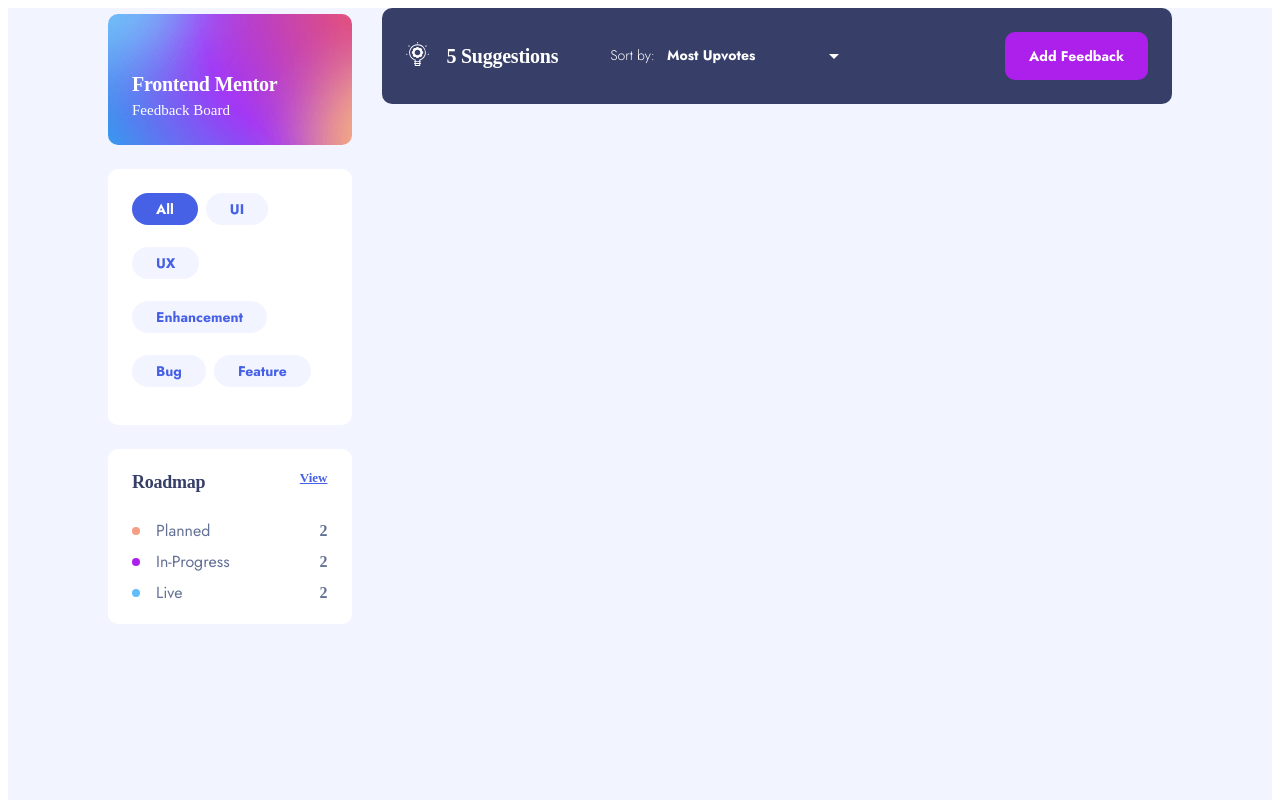
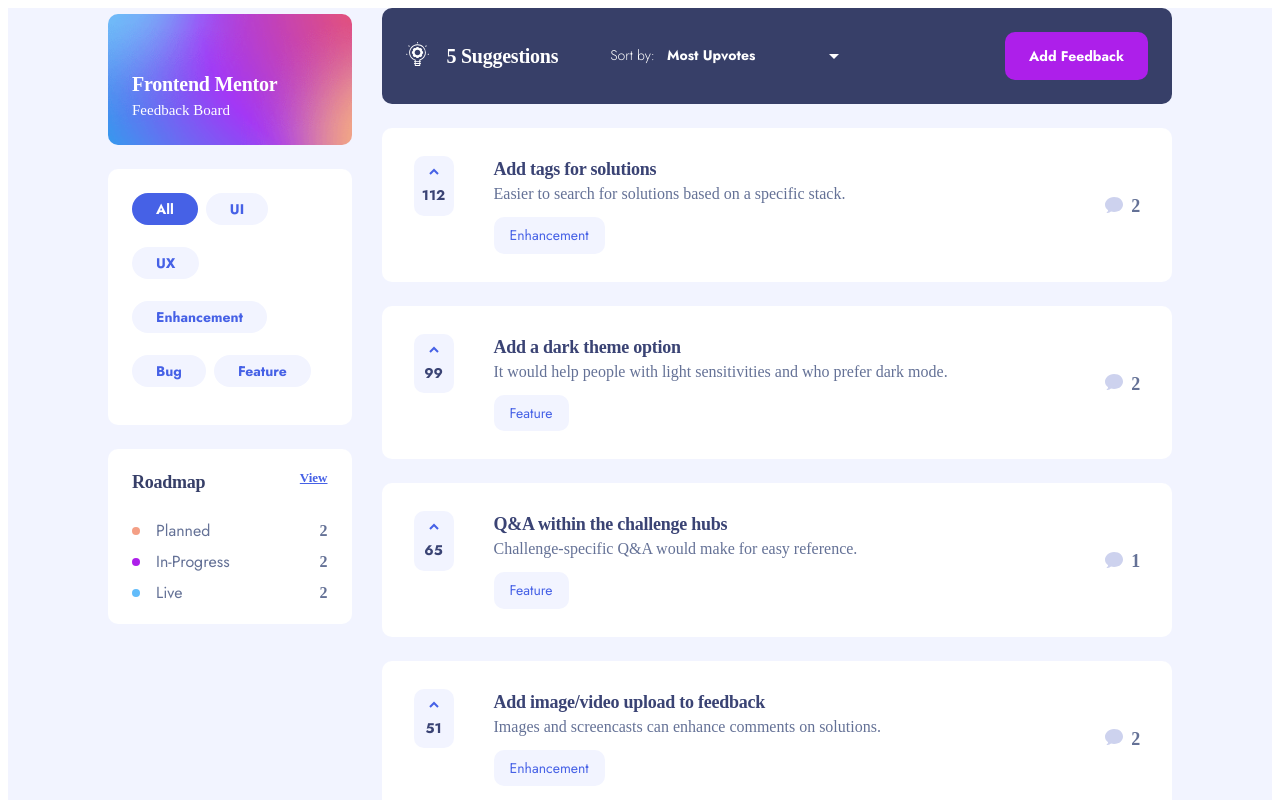
Before and after one commit to YoonJongok/product-feedback-web, a React (Vite) app: page / in a window 1280 px wide. Shown: the top 800 px of the page. Built offline with nearby package versions, Linux system fonts and the light colour scheme.

Commit message:
display products card done

```diff
--- a/src/components/Feedback/FeedbackCard.tsx
+++ b/src/components/Feedback/FeedbackCard.tsx
@@ -5,8 +5,13 @@
 import { FlexBoxColumn } from '../FlexBox/FlexBoxcolumn';
 import { ReactComponent as ChevronUpIcon } from '../../assets/shared/icon-arrow-up.svg';
 import { ReactComponent as CommentIcon } from '../../assets/shared/icon-comments.svg';
+import { Product } from '../../store/products/products.types';
 
-export const FeedbackCard = () => {
+interface FeedbackCardProps {
+  product: Product;
+}
+
+export const FeedbackCard = ({ product }: FeedbackCardProps) => {
   return (
     <FlexBoxRow
       sx={{
@@ -30,28 +35,28 @@
             gap: 2,
           }}
         >
-          <ChevronUpIcon /> 3
+          <ChevronUpIcon /> {product.upvotes}
         </Button>
         <FlexBoxColumn>
           <Typography variant='medium-01-bold' sx={{ color: themeColors.blue300 }}>
-            hihi
+            {product.title}
           </Typography>
           <Typography variant='medium-00-regular' sx={{ color: themeColors.greyBlue400 }}>
-            Images and screencasts can enhance comments on solutions.
+            {product.description}
           </Typography>
           <Button
             variant='contained'
             color='primary'
             sx={{ color: themeColors.blue200, padding: '6px 16px', mt: 3, fontWeight: 500 }}
           >
-            Feature
+            {product.category}
           </Button>
         </FlexBoxColumn>
       </FlexBoxRow>
       <FlexBoxRow alignItems={'center'} gap={2}>
         <CommentIcon />
         <Typography variant='medium-01-bold' sx={{ color: themeColors.greyBlue400, pt: '3px' }}>
-          1
+          {product.comments && !!product.comments.length ? product.comments.length : 0}
         </Typography>
       </FlexBoxRow>
     </FlexBoxRow>
--- a/src/pages/Home.tsx
+++ b/src/pages/Home.tsx
@@ -13,9 +13,9 @@
   Typography,
 } from '@mui/material';
 import { useEffect, useState } from 'react';
-
 import { useAppDispatch, useAppSelector } from '../store/hooks';
 import { fetchProducts, productsSelector } from '../store/products/products.slice';
+import { FeedbackCard } from '../components/Feedback/FeedbackCard';
 
 const sortByConfig = ['Most Upvotes', 'Least Upvotes', 'Most Comments', 'Least Comments'];
 
@@ -25,7 +25,7 @@
   const [selectedSort, setSelectedSort] = useState<string>(sortByConfig[0]);
 
   const { status, error, products } = useAppSelector(productsSelector);
-  console.log(products);
+
   const loading = status === 'loading' || status === 'idle';
   const isSuccess = status === 'succeeded' && products;
 
@@ -121,7 +121,8 @@
 
           <Button variant='containdPurple'>Add Feedback</Button>
         </FlexBoxRow>
-        {/* {isSuccess && products.map((_, index) => <FeedbackCard key={index} />)} */}
+        {isSuccess &&
+          products.map((product, index) => <FeedbackCard key={index} product={product} />)}
       </Grid>
     </Grid>
   );
--- a/src/store/products/products.slice.ts
+++ b/src/store/products/products.slice.ts
@@ -1,11 +1,11 @@
-import { PayloadAction, createAsyncThunk, createSlice } from '@reduxjs/toolkit';
+import { createSlice } from '@reduxjs/toolkit';
 import { RootState } from '..';
 import { Product, ProductState } from './products.types';
 import productsApi from '../../api/products';
 import { createAppAsyncThunk } from '../hooks';
 import { FETCH_PRODUCTS } from '../store.types';
 
-export const fetchProducts = createAsyncThunk(FETCH_PRODUCTS, async () => {
+export const fetchProducts = createAppAsyncThunk(FETCH_PRODUCTS, async () => {
   return await productsApi.getProducts();
 });
 
```
